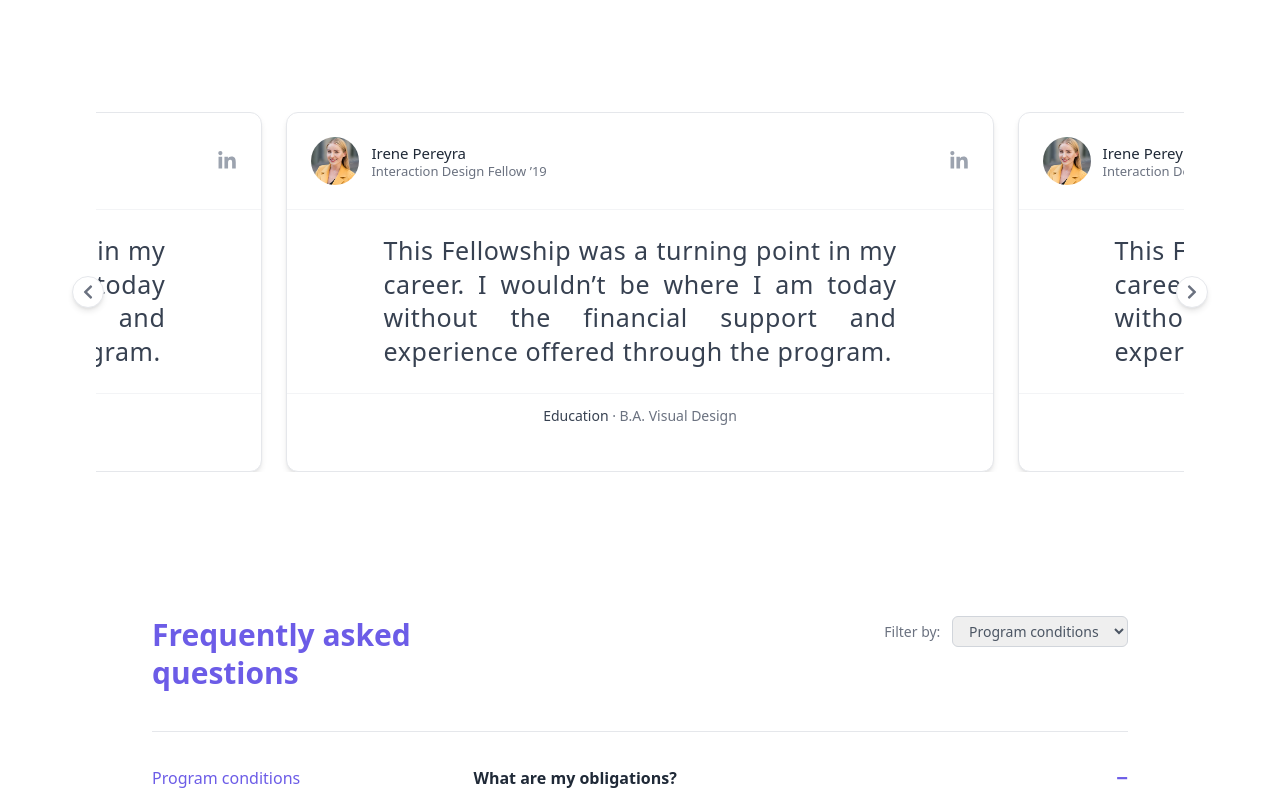
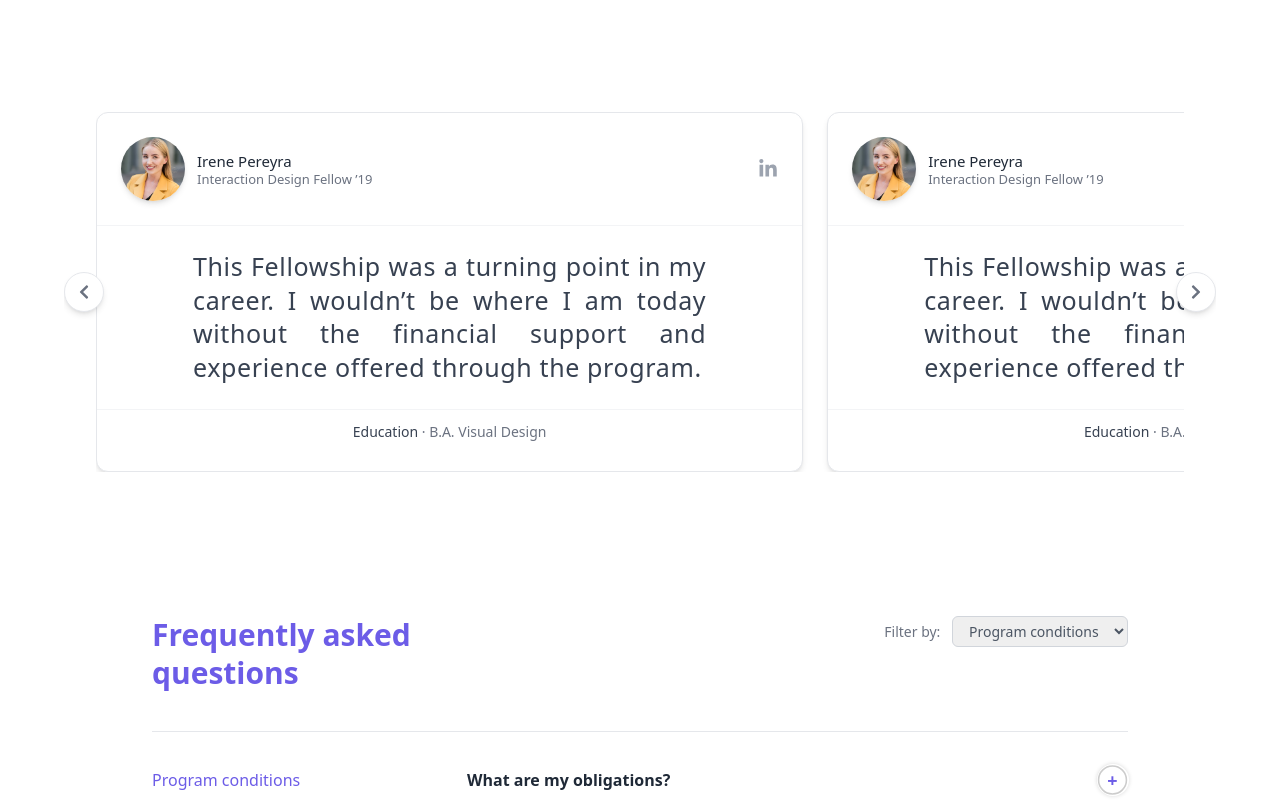
Before and after one commit to dtellez25/Harbour.Space-Practical-Challenge, a React (Vite) app in the folder frontend/: page / in a window 1280 px wide. Shown: the part 1900-2700 px from the top of the page. Built offline with nearby package versions, Linux system fonts and the light colour scheme.

Commit message:
micro-animations completed

```diff
--- a/frontend/package.json
+++ b/frontend/package.json
@@ -10,6 +10,7 @@
     "preview": "vite preview"
   },
   "dependencies": {
+    "framer-motion": "^12.23.24",
     "lucide-react": "^0.548.0",
     "react": "^19.1.1",
     "react-dom": "^19.1.1",
--- a/frontend/src/components/FAQSection.jsx
+++ b/frontend/src/components/FAQSection.jsx
@@ -1,7 +1,8 @@
 import React, { useState } from "react";
+import { motion } from "framer-motion";
 
 export const FAQSection = () => {
-  const [openIndex, setOpenIndex] = useState(0);
+  const [openIndex, setOpenIndex] = useState(null);
 
   const faqs = [
     {
@@ -64,13 +65,15 @@ Employers that hired graduates of Harbour.Space in the past include Google, IBM,
         </div>
       </div>
 
-
       {/* Divider */}
       <hr className="border-gray-200 mb-8" />
 
       {/* FAQs */}
       <div className="space-y-4">
-        {faqs.map((faq, index) => (
+        {faqs.map((faq, index) => {
+          const isOpen = openIndex === index;
+
+          return (
             <div
               key={index}
               className="border-b border-gray-200 pb-4 cursor-pointer transition-all"
@@ -80,21 +83,91 @@ Employers that hired graduates of Harbour.Space in the past include Google, IBM,
                 <p className="text-[#6C5CE7] font-medium w-1/3">
                   {faq.category}
                 </p>
+
                 <p className="font-semibold text-gray-800 w-2/3">
                   {faq.question}
                 </p>
-              <span className="text-[#6C5CE7] text-xl font-bold">
-                {openIndex === index ? "−" : "+"}
-              </span>
+
+                {/* Animated Circle Button */}
+                <motion.div
+                  className="relative flex items-center justify-center w-8 h-8"
+                  initial={false}
+                >
+                  {/* Shadowed white circle base */}
+                  <motion.div
+                    className="absolute w-8 h-8 rounded-full bg-white shadow-[0_0_4px_rgba(0,0,0,0.15)] z-0"
+                    animate={{
+                      backgroundColor: isOpen ? "#6C5CE7" : "#ffffff",
+                    }}
+                    transition={{
+                      delay: isOpen ? 0.7 : 0,
+                      duration: 0.4,
+                      ease: "easeInOut",
+                    }}
+                  />
+
+                  {/* Hoop (gray to violet clockwise) */}
+                  <motion.svg
+                    className="absolute inset-0 w-full h-full z-10"
+                    viewBox="0 0 40 40"
+                    initial={false}
+                  >
+                    {/* Background gray ring */}
+                    <circle
+                      cx="20"
+                      cy="20"
+                      r="18"
+                      fill="transparent"
+                      stroke="#ccc"
+                      strokeWidth="2"
+                    />
+
+                    {/* Animated violet stroke */}
+                    <motion.circle
+                      cx="20"
+                      cy="20"
+                      r="18"
+                      fill="transparent"
+                      stroke="#6C5CE7"
+                      strokeWidth="2"
+                      strokeDasharray="113"
+                      strokeDashoffset={isOpen ? 0 : 113}
+                      transition={{ duration: 0.7, ease: "easeInOut" }}
+                      style={{ rotate: "-90deg", transformOrigin: "center" }}
+                    />
+                  </motion.svg>
+
+                  {/* Plus/Minus Symbol */}
+                  <motion.span
+                    className="absolute text-lg font-bold z-20"
+                    animate={{
+                      color: isOpen ? "#FFFFFF" : "#6C5CE7",
+                    }}
+                    transition={{ delay: isOpen ? 0.7 : 0, duration: 0.3 }}
+                  >
+                    {isOpen ? "−" : "+"}
+                  </motion.span>
+                </motion.div>
               </div>
 
-            {openIndex === index && (
-              <p className="mt-4 text-gray-600 leading-relaxed whitespace-pre-line w-2/3 ml-auto">
+              {/* Answer (appears after full animation) */}
+              {isOpen && (
+                <motion.p
+                  className="mt-4 text-gray-600 leading-relaxed whitespace-pre-line w-2/3 ml-auto"
+                  initial={{ opacity: 0, y: -10 }}
+                  animate={{ opacity: 1, y: 0 }}
+                  transition={{
+                    delay: 1.2,
+                    duration: 0.4,
+                    ease: "easeOut",
+                  }}
+                >
                   {faq.answer}
-              </p>
+                </motion.p>
               )}
             </div>
-        ))}
+          );
+        })}
       </div>
     </section>
   );
--- a/frontend/src/components/testimonialCarousel.jsx
+++ b/frontend/src/components/testimonialCarousel.jsx
@@ -1,4 +1,5 @@
 import React, { useRef } from "react";
+import { motion } from "framer-motion";
 import { FaLinkedinIn, FaChevronLeft, FaChevronRight } from "react-icons/fa";
 import testimonialPhoto from "../assets/images/professionalHeadshot.jpg";
 
@@ -31,13 +32,13 @@ export const TestimonialCarousel = () => {
 
   const scrollLeft = () => {
     if (carouselRef.current) {
-      carouselRef.current.scrollBy({ left: -500, behavior: "smooth" });
+      carouselRef.current.scrollBy({ left: -650, behavior: "smooth" });
     }
   };
 
   const scrollRight = () => {
     if (carouselRef.current) {
-      carouselRef.current.scrollBy({ left: 500, behavior: "smooth" });
+      carouselRef.current.scrollBy({ left: 650, behavior: "smooth" });
     }
   };
 
@@ -46,14 +47,14 @@ export const TestimonialCarousel = () => {
       {/* Arrows */}
       <button
         onClick={scrollLeft}
-        className="absolute left-2 top-1/2 -translate-y-1/2 bg-white border border-gray-200 shadow-md w-8 h-8 rounded-full flex items-center justify-center hover:bg-gray-50 z-10"
+        className="absolute left-0 top-1/2 -translate-y-1/2 bg-white border border-gray-200 shadow-md w-10 h-10 rounded-full flex items-center justify-center hover:bg-gray-50 z-10"
       >
         <FaChevronLeft className="text-gray-500" />
       </button>
 
       <button
         onClick={scrollRight}
-        className="absolute right-2 top-1/2 -translate-y-1/2 bg-white border border-gray-200 shadow-md w-8 h-8 rounded-full flex items-center justify-center hover:bg-gray-50 z-10"
+        className="absolute right-0 top-1/2 -translate-y-1/2 bg-white border border-gray-200 shadow-md w-10 h-10 rounded-full flex items-center justify-center hover:bg-gray-50 z-10"
       >
         <FaChevronRight className="text-gray-500" />
       </button>
@@ -61,7 +62,7 @@ export const TestimonialCarousel = () => {
       {/* Carousel */}
       <div
         ref={carouselRef}
-        className="flex overflow-x-scroll scrollbar-hide snap-x snap-mandatory gap-6 scroll-smooth justify-center"
+        className="flex overflow-x-auto snap-x snap-mandatory gap-6 scroll-smooth justify-start hide-scrollbar"
       >
         {testimonials.map((item, index) => (
           <div
@@ -71,11 +72,48 @@ export const TestimonialCarousel = () => {
             {/* Header */}
             <div className="flex justify-between items-center p-6 border-b border-gray-100">
               <div className="flex items-center gap-3">
-                <img
-                  src={item.img}
-                  alt={item.name}
-                  className="w-12 h-12 rounded-full object-cover"
-                />
+                {/* Donut-style circular reveal */}
+                <div className="relative w-16 h-16 rounded-full overflow-hidden bg-white flex items-center justify-center shadow-md">
+                  {/* White donut ring that fades away */}
+                  <motion.div
+                    className="absolute inset-0 z-10 bg-white"
+                    initial={{
+                      WebkitMaskImage:
+                        "radial-gradient(circle at center, transparent 35%, rgba(255,255,255,1) 36%)",
+                      maskImage:
+                        "radial-gradient(circle at center, transparent 35%, rgba(255,255,255,1) 36%)",
+                      opacity: 1,
+                    }}
+                    whileInView={{
+                      WebkitMaskImage:
+                        "radial-gradient(circle at center, transparent 100%, rgba(255,255,255,0) 101%)",
+                      maskImage:
+                        "radial-gradient(circle at center, transparent 100%, rgba(255,255,255,0) 101%)",
+                      opacity: 0,
+                    }}
+                    transition={{
+                      duration: 3,
+                      ease: "easeInOut",
+                    }}
+                    viewport={{ once: true, amount: 0.6 }}
+                  />
+
+                  {/* Image zoom-out */}
+                  <motion.img
+                    src={item.img}
+                    alt={item.name}
+                    className="w-full h-full object-cover"
+                    initial={{ scale: 1.25 }}
+                    whileInView={{ scale: 1 }}
+                    transition={{
+                      duration: 3,
+                      ease: "easeOut",
+                    }}
+                    viewport={{ once: true, amount: 0.6 }}
+                  />
+                </div>
+
+                {/* Name and title */}
                 <div>
                   <p className="text-gray-800 font-medium text-[15px] leading-tight">
                     {item.name}
@@ -85,6 +123,7 @@ export const TestimonialCarousel = () => {
                   </p>
                 </div>
               </div>
+
               <FaLinkedinIn className="text-gray-400 text-xl" />
             </div>
 
--- a/frontend/src/index.css
+++ b/frontend/src/index.css
@@ -7,3 +7,13 @@ body {
   font-family: system-ui, sans-serif;
   background-color: #ffffff;
 }
+
+/* Hide scrollbar but allow scroll */
+.hide-scrollbar {
+  -ms-overflow-style: none; /* IE & Edge */
+  scrollbar-width: none; /* Firefox */
+}
+
+.hide-scrollbar::-webkit-scrollbar {
+  display: none; /* Chrome, Safari */
+}
```
Also changed, not shown: 1 other file (tests, documents, lock files or other folders). Lines whose indentation alone changed are shown as unchanged.
